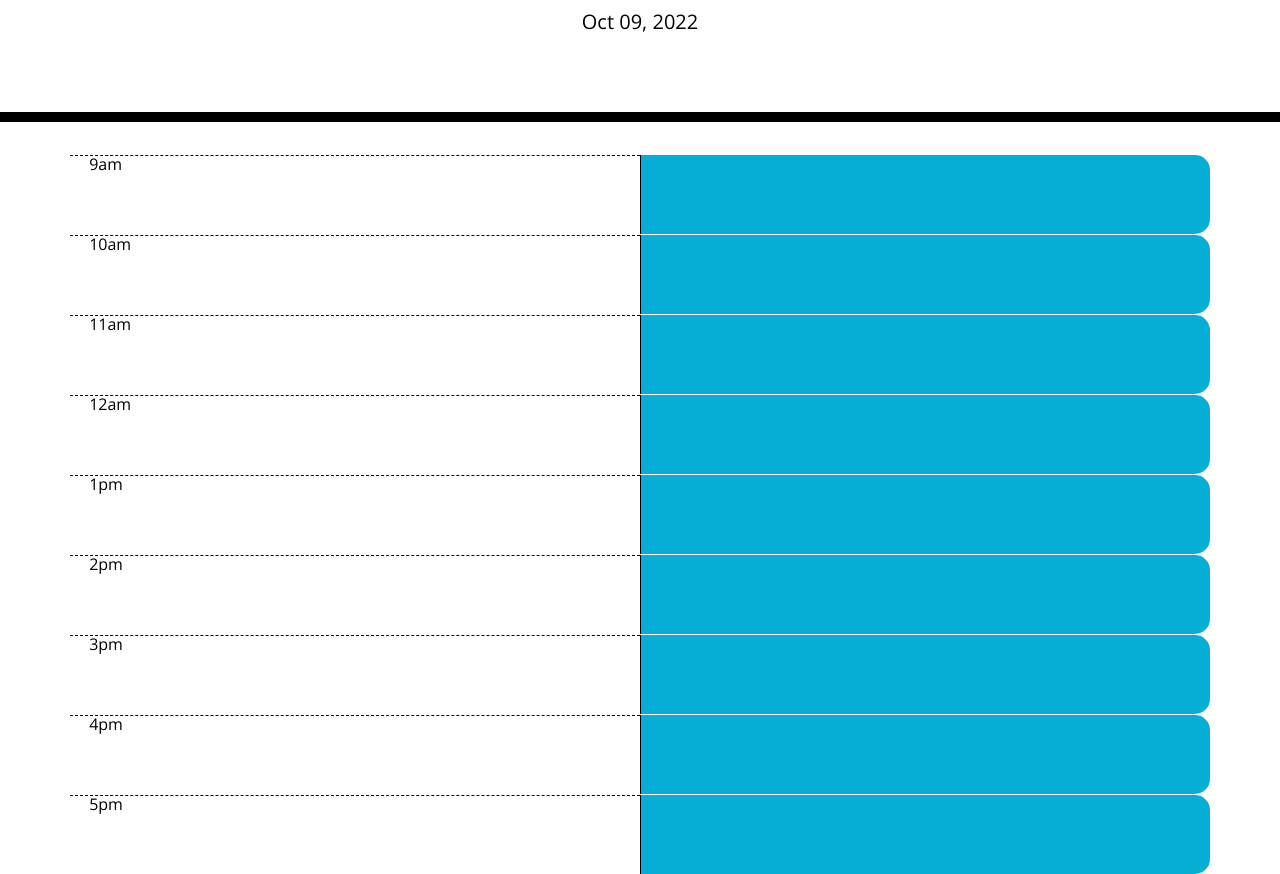
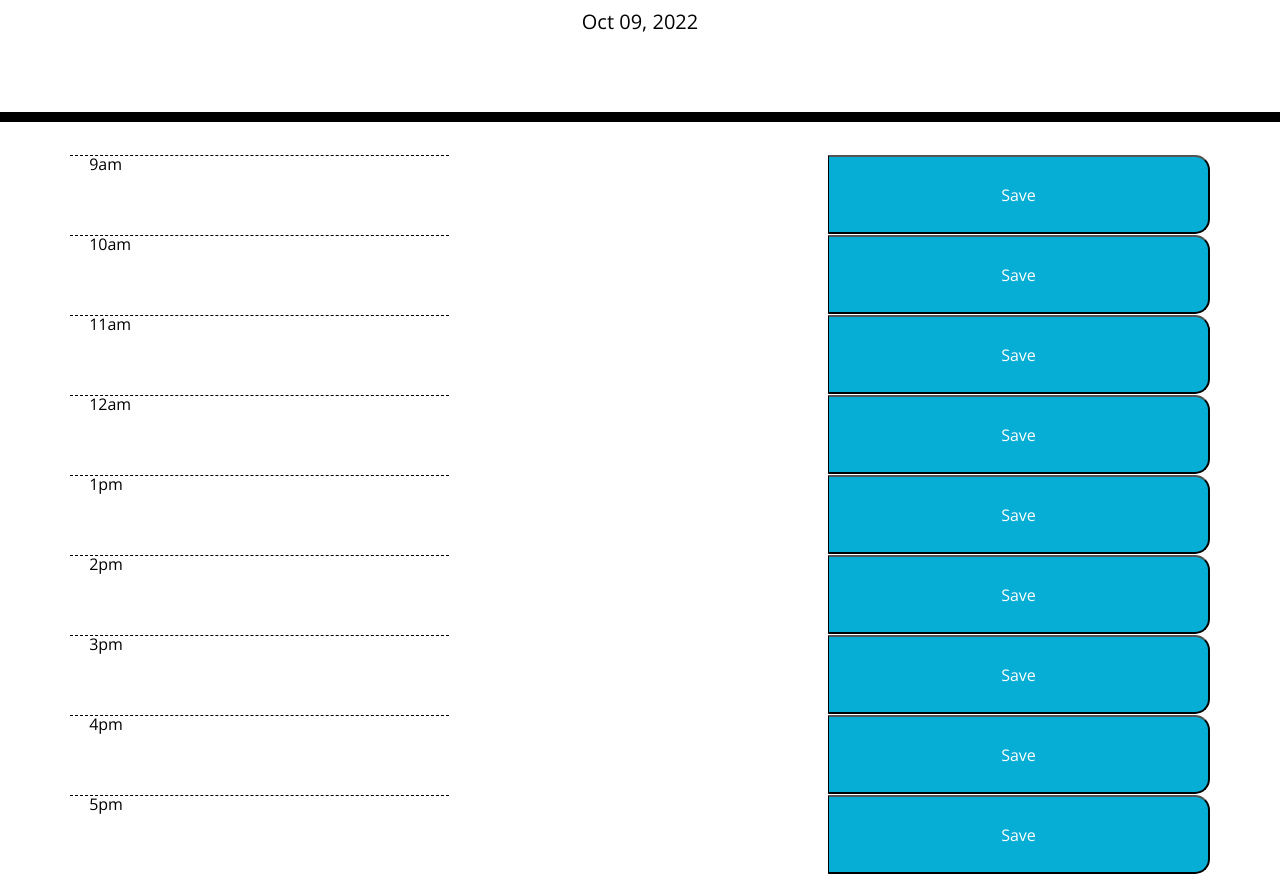
Before and after one commit to jasminshea/work-day-scheduler, a plain HTML site: page index.html in a window 1280 px wide. Shown: the part 182-1056 px from the top of the page. Drawn offline with nearby package versions, Linux system fonts and the light colour scheme.

Commit message:
layout update

```diff
--- a/index.html
+++ b/index.html
@@ -30,49 +30,59 @@
     </header>
     <div class="container">
       <!-- Timeblocks go here -->
+
         <div class = 'row'>
           <div class = "col col-a1 hour" data-time="10" > 9am </div>
-        <div class = "col col-a3 saveBtn"></div>
+          <div class = "col col-a3 description timeblock"></div>
+          <button class = "col col-a3 saveBtn">Save</button>
         </div>
 
         <div class = 'row'>
           <div class = "col col-b1 hour" data-time="11" > 10am </div>
-        <div class = "col col-b3 saveBtn"></div>
+          <div class = "col col-b3 description timeblock"></div>
+          <button class = "col col-b3 saveBtn">Save</button>
         </div>
 
         <div class = 'row'>
           <div class = "col col-c1 hour" data-time="12" > 11am </div>
-        <div class = "col col-c3 saveBtn"></div>
+          <div class = "col col-c2 description timeblock"></div>
+          <button class = "col col-c3 saveBtn">Save</button>
         </div>
 
         <div class = 'row'>
           <div class = "col col-d1 hour" data-time="13" > 12am </div>
-        <div class = "col col-d3 saveBtn"></div>
+          <div class = "col col-d2 description timeblock"></div>
+          <button class = "col col-d3 saveBtn">Save</button>
         </div>
 
         <div class = 'row'>
           <div class = "col col-e1 hour" data-time="14" > 1pm </div>
-        <div class = "col col-e3 saveBtn"></div>
+          <div class = "col col-e2 description timeblock"></div>
+          <button class = "col col-e3 saveBtn">Save</button>
         </div>
 
         <div class = 'row'>
           <div class = "col col-f1 hour" data-time="15" > 2pm </div>
-        <div class = "col col-f3 saveBtn"></div>
+          <div class = "col col-f2 description timeblock"></div>
+          <button class = "col col-f3 saveBtn">Save</button>
         </div>
 
         <div class = 'row'>
           <div class = "col col-g1 hour" data-time="16" > 3pm </div>
-        <div class = "col col-g3 saveBtn"></div>
+          <div class = "col col-g2 description timeblock"></div>
+          <button class = "col col-g3 saveBtn">Save</button>
         </div>
 
         <div class = 'row'>
           <div class = "col col-h1 hour" data-time="15" > 4pm </div>
-        <div class = "col col-h3 saveBtn"></div>
+          <div class = "col col-h2 description timeblock"></div>
+          <button class = "col col-h3 saveBtn">Save</button>
         </div>
 
         <div class = 'row'>
           <div class = "col col-i1 hour" data-time="16" > 5pm </div>
-        <div class = "col col-i3 saveBtn"></div>
+          <div class = "col col-i2 description timeblock"></div>
+          <button class = "col col-i3 saveBtn">Save</button>
         </div>
 
     </div>
```
Lines whose indentation alone changed are shown as unchanged.
